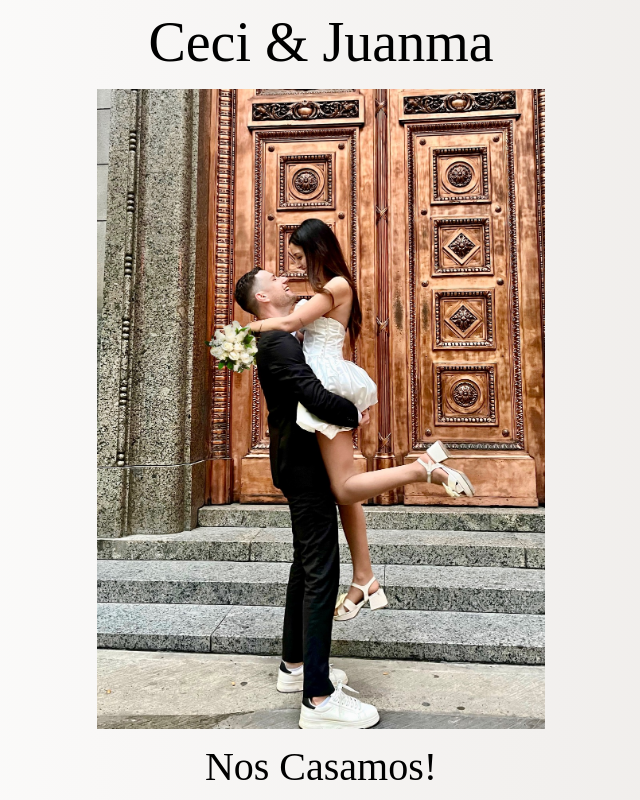
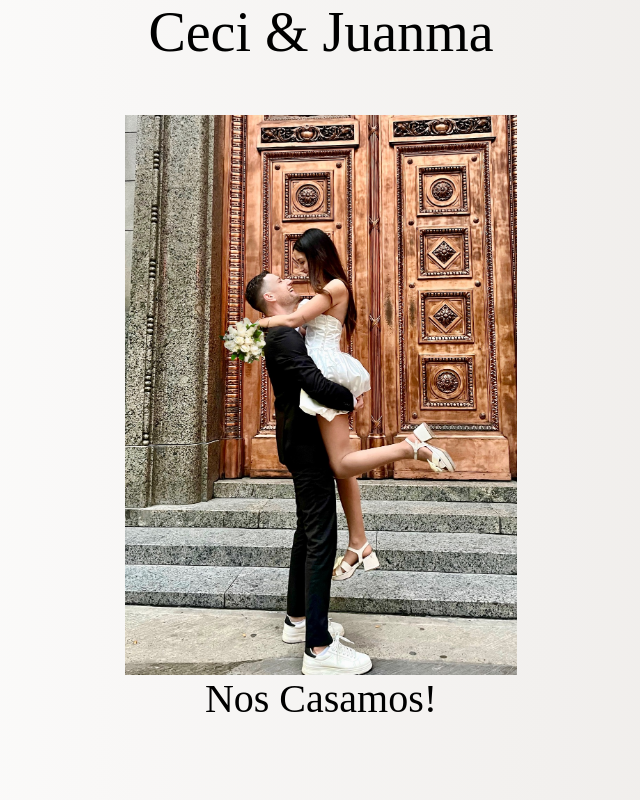
Before and after one commit to JuanMaDolce/Invitacion, a React (Create React App) app: page / in a window 1280 px wide. Shown: the top 800 px of the page, without its empty margins (319-959 px from the left). Built offline with nearby package versions, Linux system fonts and the light colour scheme; a web font is replaced by a local one.

Commit message:
final commit

```diff
--- a/src/styles/Footer.css
+++ b/src/styles/Footer.css
@@ -18,7 +18,7 @@
 .fin{
   max-width: 100vh;
   border-radius: 20px;
-
+  padding-bottom: 20px;
 }
 
 @media only screen and (min-device-width : 250px) and (max-device-width : 480px) {
--- a/src/styles/Header.css
+++ b/src/styles/Header.css
@@ -8,8 +8,9 @@
     text-align: center;
   }
 .header img{
+  max-height: 70%;
   object-fit: cover;
-  max-height:80%;
+  object-position: center center;
 }
 .header h1{
   font-size: 3.5rem;
@@ -20,7 +21,7 @@
   background: -webkit-linear-gradient(to right, #FFFFFF, #ECE9E6);
   background: linear-gradient(to right, #FFFFFF, #ECE9E6);
   width: 100%;
-  padding-top: 10px;
+  height: 15%;
 }
 
 .header h2{
@@ -33,4 +34,5 @@
   background: linear-gradient(to right, #FFFFFF, #ECE9E6);
   width: 100%;
   padding-bottom: 10px;
+  height: 15%;
 }
```
